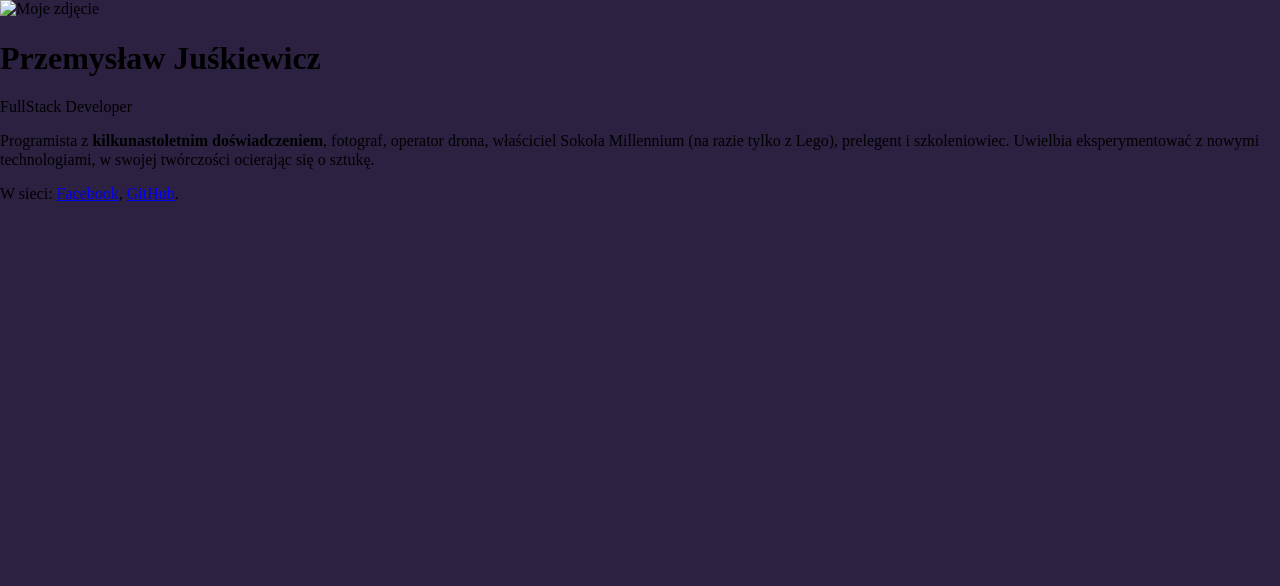
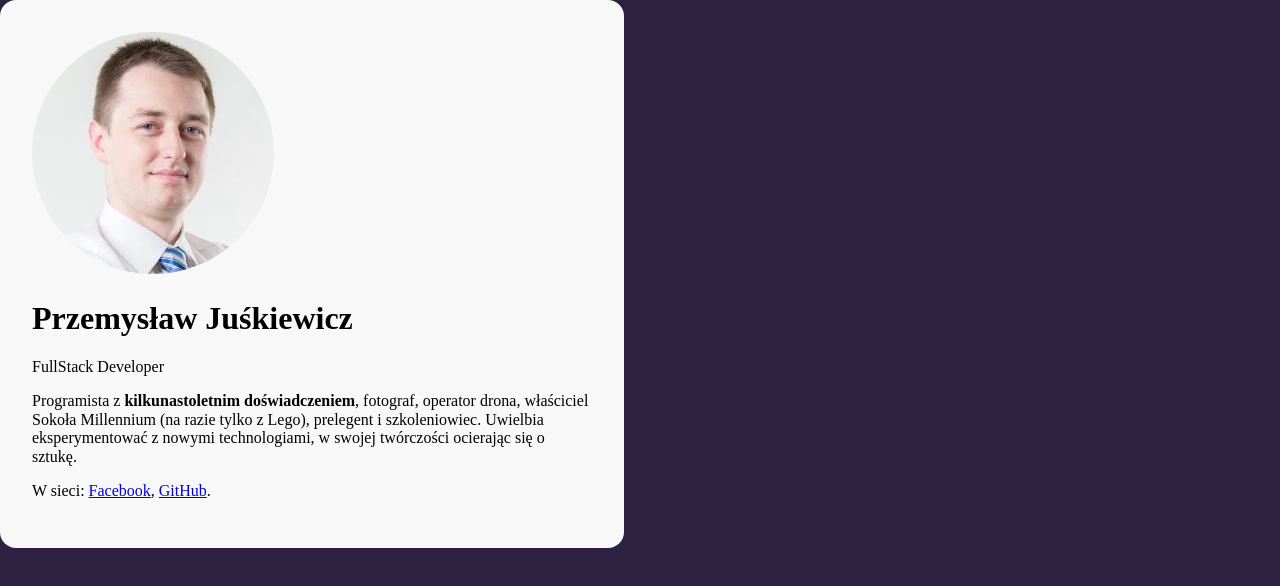
Before and after one commit to Nyweron/business-card, a plain HTML site: page index.html in a window 1280 px wide. Drawn offline with Linux system fonts and the light colour scheme.

Commit message:
Addev avatar my face img. Create some css style

```diff
--- a/css/style.css
+++ b/css/style.css
@@ -11,3 +11,15 @@ html {
 body {
   background: #2c2141;
 }
+
+.card {
+  background: #f8f8f8;
+  border-radius: 16px;
+  max-width: 624px;
+  width: 100%;
+  padding: 32px;
+}
+
+.person__photo {
+  border-radius: 200px;
+}
--- a/index.html
+++ b/index.html
@@ -13,7 +13,7 @@
 <body>
   <main class="card">
     <article class="person">
-      <img class="person__photo" src="" alt="Moje zdjęcie">
+      <img class="person__photo" src="img/avatar.jpeg" alt="Moje zdjęcie">
       <div>
         <header class="person__header">
           <h1 class="person__name">Przemysław Juśkiewicz</h1>
```
Also changed, not shown: img/avatar.jpeg (added).
